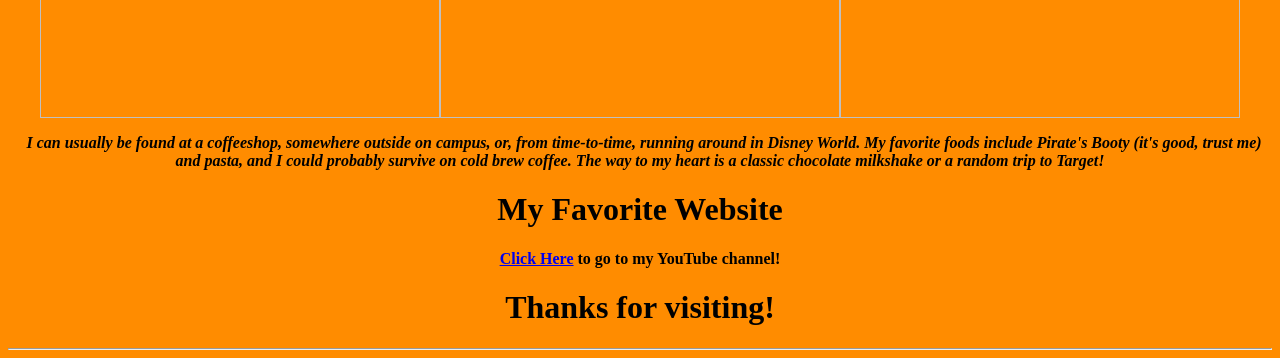
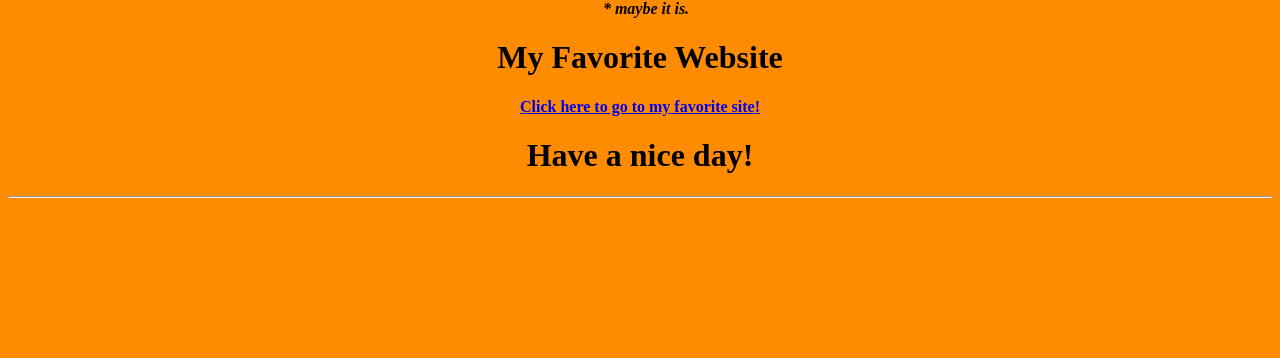
Before and after one commit to royojuanc/royojuanc.github.io, a plain HTML site: page index.html in a window 1280 px wide. Shown: the part 839-1197 px from the top of the page. After the commit the page ends 1045 px from the top, so only its background shows below. Drawn offline with Linux system fonts and the light colour scheme.

Commit message:
Update index.html
UT pic and website link, fninishing touches

```diff
--- a/index.html
+++ b/index.html
@@ -9,16 +9,16 @@
 <p style="text-align:center;font-family:heiti sc;font-size:16px;font-style:italic">
 &nbsp;&nbsp;I'm an international student from Argentina studying Finance at the McCombs School of Business, and I also plan on getting a minor in French Studies. I love skateboarding, soccer, and cross country running. My favorite movie is also NOT wolf of wall street! * </p>
 
-<center><img src="fam.JPG" width="400" height="266"><img src="besties.JPG" width="400" height"266"=""><img src="bribri.JPG" width="400" height="266">
+<center><img src="![image](https://user-images.githubusercontent.com/82866387/115483472-74f31500-a216-11eb-8f36-ac3a06a54b13.png)" width="400" height="266">
 
 <p style="text-align:center;font-family:heiti sc;font-size:16px;font-style:italic">
-&nbsp;&nbsp;I can usually be found at a coffeeshop, somewhere outside on campus, or, from time-to-time, running around in Disney World. My favorite foods include Pirate's Booty (it's good, trust me) and pasta, and I could probably survive on cold brew coffee. The way to my heart is a classic chocolate milkshake or a random trip to Target!  </p>
+&nbsp;&nbsp; * maybe it is. </p>
 
 <h1 style="text-align: center;font-family:signpainter;">My Favorite Website</h1>
 
-<p style="text-align: center;font-family:heiti sc;"><a href="https://www.youtube.com/channel/UChNEqWM0HWbhb-e44nMLm1Q">Click Here</a> to go to my YouTube channel!</p>
+<p style="text-align: center;font-family:heiti sc;"><a href="https://pointerpointer.com/">Click here to go to my favorite site!</a></p>
 
-<h1 style="text-align: center;font-family:signpainter;">Thanks for visiting!</h1>
+<h1 style="text-align: center;font-family:signpainter;">Have a nice day!</h1>
 
 
 
```
